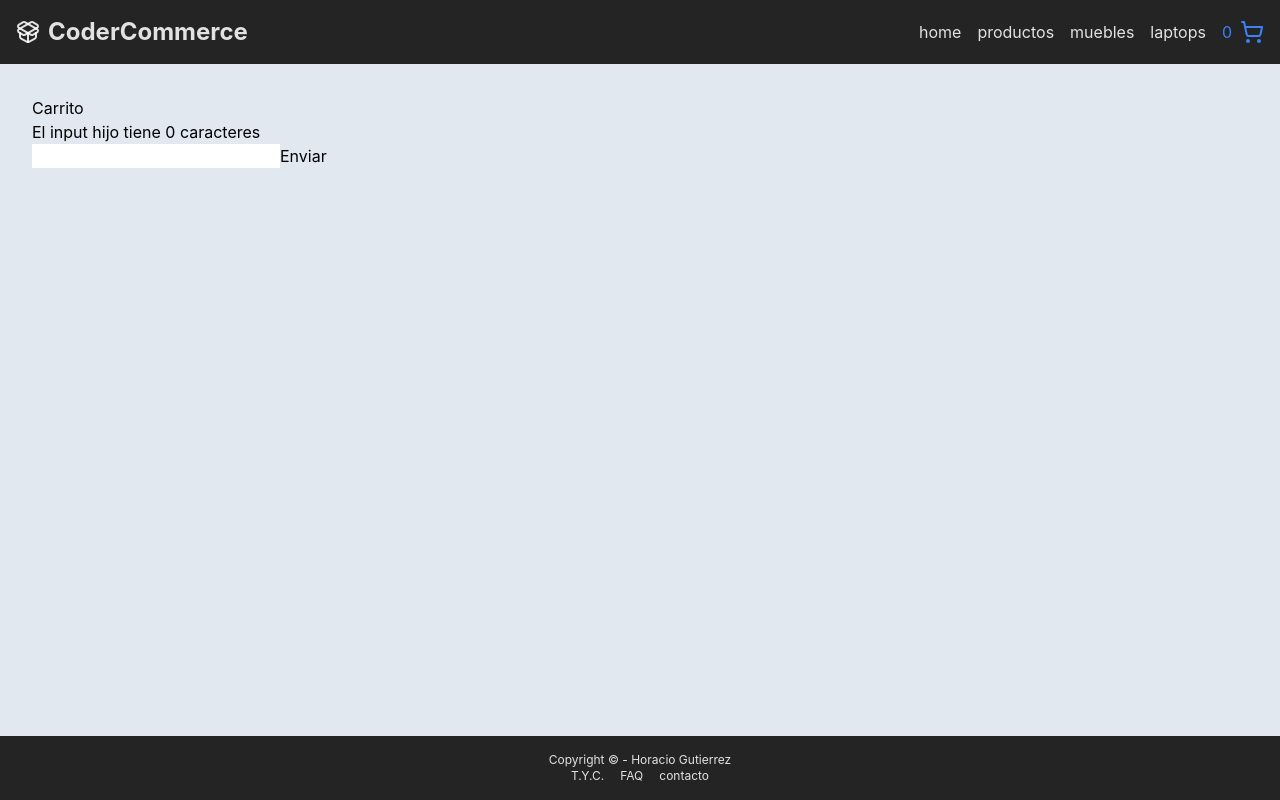
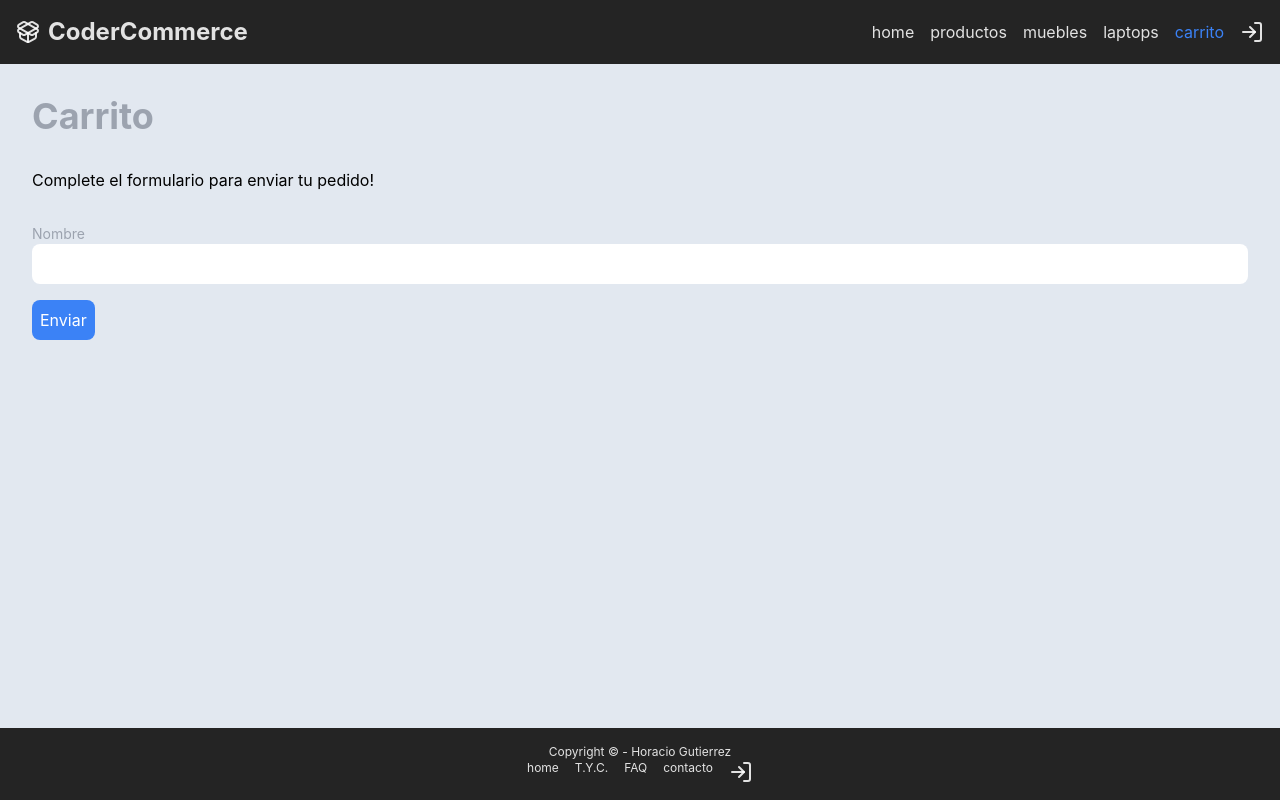
Before and after one commit to comisiones-coderhouse/comision_57775, a React (Vite) app: page /carrito in a window 1280 px wide. Built offline with nearby package versions, Linux system fonts and the light colour scheme.

Commit message:
Clase 12 : Rendering + Repaso Contexto

```diff
--- a/src/App.jsx
+++ b/src/App.jsx
@@ -3,15 +3,18 @@ import Footer from "./componentes/Footer.jsx";
 import Main from "./componentes/Main.jsx"
 import { BrowserRouter } from "react-router-dom";
 import CartProvider from "./componentes/CartProvider.jsx";
+import UserProvider from "./componentes/UserProvider.jsx";
 
 function App() {
 
   return (
     <BrowserRouter>
       <CartProvider>
-        <Header />
-        <Main />
-        <Footer />
+        <UserProvider>
+          <Header />
+          <Main />
+          <Footer />
+        </UserProvider>
       </CartProvider>
     </BrowserRouter>
   )
--- a/src/componentes/Carrito.jsx
+++ b/src/componentes/Carrito.jsx
@@ -1,34 +1,61 @@
-import { useState } from "react"
+import { useCallback, useState } from "react"
 import Input from "./Input"
+import PageTitle from "./PageTitle"
+
+/*
+
+useEffect(()=>{},[])
+
+
+useMemo (Hook)
+useMemo(() => { return  },[])
+
+
+useCallback (Hook)
+useCallback(()=>{},[])
+
+
+memo (HoC)
+
+*/
 
 const Carrito = () => {
 
   const [data, setData] = useState(0)
   const [error, setError] = useState(false)
+  const [nombre, setNombre] = useState("")
 
   const handleSubmit = (e) => {
     e.preventDefault()
   }
 
-  const handleStateUplifting = (long) => {
-    setData(long)
-    if(long > 10) {
-      setError(true)
-    } else {
-      setError(false)
-    }
+  const handleStateUplifting = (value) => {
+    setNombre(value)
   }
+
+  const handleStateUpliftingMemo = useCallback(handleStateUplifting,[])
+
+  console.log("Render Carrito")
 
   return (
     <div>
-      <h2>Carrito</h2>
-      <p>El input hijo tiene {data} caracteres</p>
-      { error ?  <p className="text-sm font-bold text-red-500"> Te pasaste </p>  : null }
+      <PageTitle title="Carrito" />
+      <p className="mb-8">Complete el formulario para enviar tu pedido!</p>
       <form onSubmit={handleSubmit}>
-        <Input
-          onStateUplifting={handleStateUplifting}
-        />
-        <button>Enviar</button>
+        <div className="flex flex-col mb-4">
+          <label htmlFor="nombre" className="text-gray-400 text-sm">Nombre</label>
+          <Input
+            onStateUplifting={handleStateUpliftingMemo}
+          />
+        </div>
+        {/* <div className="flex flex-col mb-4">
+          <label htmlFor="email"  className="text-gray-400 text-sm">Email</label>
+          <Input
+            onStateUplifting={handleStateUplifting}
+          />
+        </div> */}
+
+        <button className="bg-blue-500 p-2 rounded-lg text-white">Enviar</button>
       </form>
     </div>
   )
--- a/src/componentes/Header.jsx
+++ b/src/componentes/Header.jsx
@@ -5,7 +5,7 @@ import { PackageOpen, Search } from "lucide-react"
 function Header() {
   return (
     <header className="flex justify-between p-4">
-      <h1 className="text-2xl font-bold flex items-center gap-2">
+      <h1 className="flex items-center gap-2 font-bold text-2xl">
         <PackageOpen />
         CoderCommerce
       </h1>
--- a/src/componentes/Input.jsx
+++ b/src/componentes/Input.jsx
@@ -1,11 +1,17 @@
+import { memo } from "react"
+
+
 function Input({ onStateUplifting }) {
 
   const handleChange = (e) => {
-    onStateUplifting(e.target.value.length)
+    onStateUplifting(e.target.value)
   }
 
+  console.log("Render Input")
+
   return (
-    <input type="text" onChange={handleChange} />
+    <input type="text" onChange={handleChange} className="p-2 rounded-lg text-white"/>
   )
 }
-export default Input
+
+export default memo(Input)
--- a/src/componentes/NavBar.jsx
+++ b/src/componentes/NavBar.jsx
@@ -1,34 +1,50 @@
-import { ShoppingCart } from "lucide-react"
+import { LogIn, LogOut, ShoppingCart } from "lucide-react"
 import { useContext } from "react"
 import { Link, NavLink } from "react-router-dom"
 import { miContexto } from "./CartProvider"
+import { userContext } from "./UserProvider"
 
 function NavBar(props) {
 
-  const valorDelContexto = useContext(miContexto)
+  const valorDelContextoCart = useContext(miContexto)
+  const valorDelContextoUser = useContext(userContext)
 
-  if (props.isHeader == true) {
-    return (
-      <nav className="flex items-center gap-4">
-        <NavLink to="/">home</NavLink>
-        <NavLink to="/productos">productos</NavLink>
-        <NavLink to="/categoria/furniture">muebles</NavLink>
-        <NavLink to="/categoria/laptops">laptops</NavLink>
-        <NavLink to="/carrito" className="flex items-center gap-2">
-          {valorDelContexto.cant}
-          <ShoppingCart/>
-        </NavLink>
-      </nav>
-    )
-  } else {
-    return (
-      <nav className="flex justify-center gap-4 text-xs">
-        <Link to="/tyc">T.Y.C.</Link>
-        <Link to="/faq">FAQ</Link>
-        <Link to="/contacto">contacto</Link>
-      </nav>
-    )
-  }
+  const headerLinks = [
+    { texto: "productos", ruta: "/productos" },
+    { texto: "muebles", ruta: "/categoria/furniture" },
+    { texto: "laptops", ruta: "/categoria/laptops" },
+    { texto: "carrito", ruta: "/carrito" },
+  ]
+
+  const footerLinks = [
+    { texto: "T.Y.C.", ruta: "/tyc" },
+    { texto: "FAQ", ruta: "/faq" },
+    { texto: "contacto", ruta: "/contacto" },
+  ]
+
+  const metodo1 = "flex gap-4" + props.isHeader ? " items-center" : " justify-center text-xs"
+  const metodo2 = `flex gap-4 ${props.isHeader ? "items-center" : "justify-center text-xs"}`
+
+
+  return (
+    <nav className={metodo2}>
+      <NavLink to="/">home</NavLink>
+
+      {props.isHeader
+        ? headerLinks.map((link, indice) => {
+          return <NavLink to={link.ruta} key={indice}>{link.texto}</NavLink>
+        })
+        : footerLinks.map((link, indice) => {
+          return <NavLink to={link.ruta} key={indice}>{link.texto}</NavLink>
+        })
+      }
+
+      {valorDelContextoUser.loggedIn
+        ? <LogOut onClick={valorDelContextoUser.handleUserLogout} />
+        : <LogIn onClick={valorDelContextoUser.handleUserLogin} />
+      }
+    </nav>
+  )
 }
 
 export default NavBar
--- /dev/null
+++ b/src/componentes/UserProvider.jsx
@@ -0,0 +1,41 @@
+import { createContext, useState } from "react";
+
+export const userContext = createContext() // { Provider , Consumer , _getContext , ....}
+const Provider = userContext.Provider // Componente {}
+
+
+function UserProvider({ children }) {
+
+  const [loggedIn, setLoggedIn] = useState(false)
+  const [user, setUser] = useState({})
+
+  const handleUserLogin = () => {
+    setLoggedIn(true)
+    setUser({
+      nombre: "Horacio",
+      email: "horacio@gmail.com",
+      password: "12345678",
+    })
+  }
+
+  const handleUserLogout = () => {
+    setLoggedIn(false)
+    setUser({})
+  }
+
+  const valorDelContexto = {
+    loggedIn: loggedIn, //true | false
+    user: user, //{}
+    handleUserLogin: handleUserLogin, //fn()=>{}
+    handleUserLogout: handleUserLogout, //fn()=>{}
+  }
+
+
+  return (
+    <Provider value={valorDelContexto}>
+      {children}
+    </Provider>
+  )
+}
+
+export default UserProvider
```
Also changed, not shown: info.txt.
